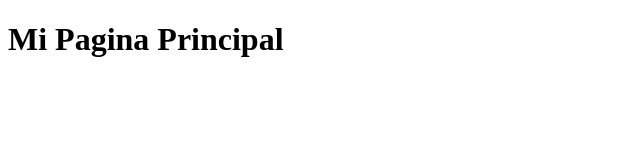
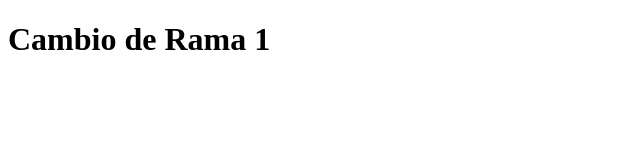
Before and after one commit to heiberh06/miProyecto, a plain HTML site: page index.html in a window 1280 px wide. Shown: the whole page, without its empty margins (0-640 px from the left). Drawn offline with Linux system fonts and the light colour scheme.

Commit message:
1Commit Rama

```diff
--- a/index.html
+++ b/index.html
@@ -3,9 +3,9 @@
 <head>
     <meta charset="UTF-8">
     <meta name="viewport" content="width=device-width, initial-scale=1.0">
-    <title>Document</title>
+    <title>Rama</title>
 </head>
 <body>
-    <h1>Mi Pagina Principal</h1>
+    <h1>Cambio de Rama 1</h1>
 </body>
 </html>
```
Also changed, not shown: pagina1.html (added).
